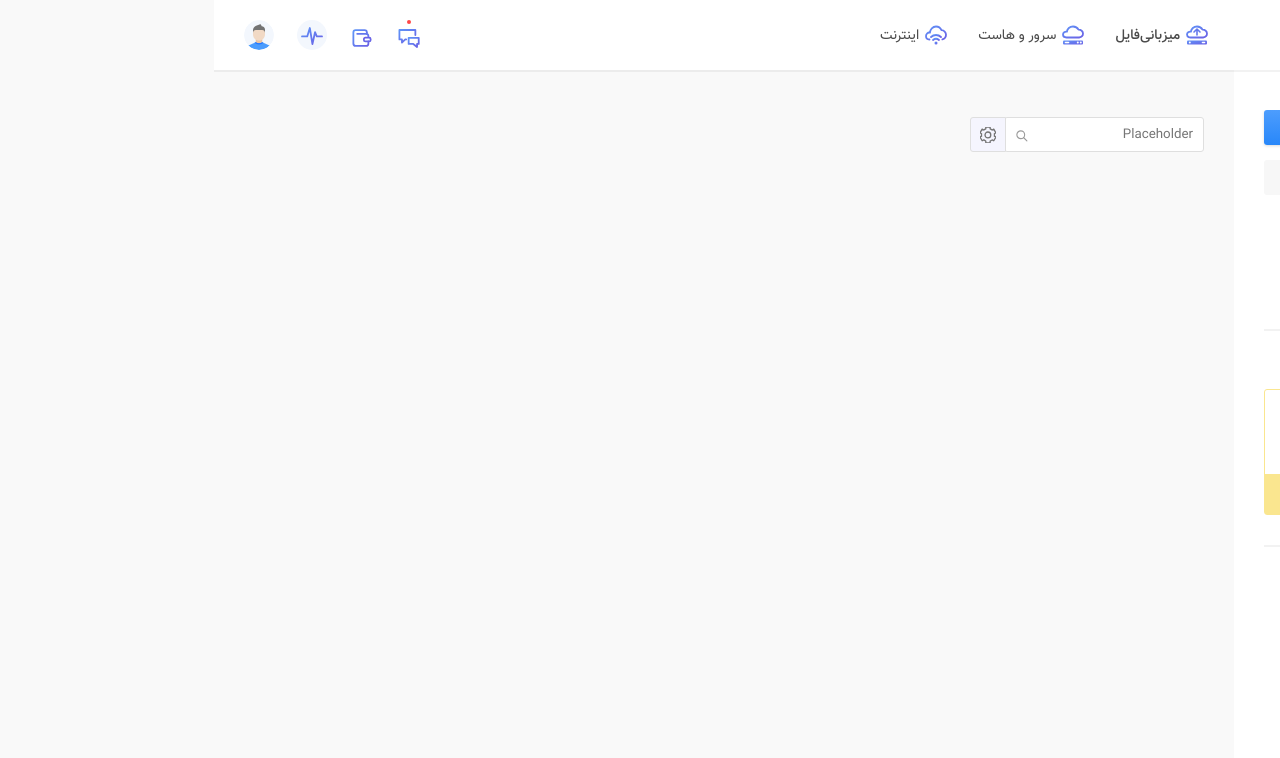
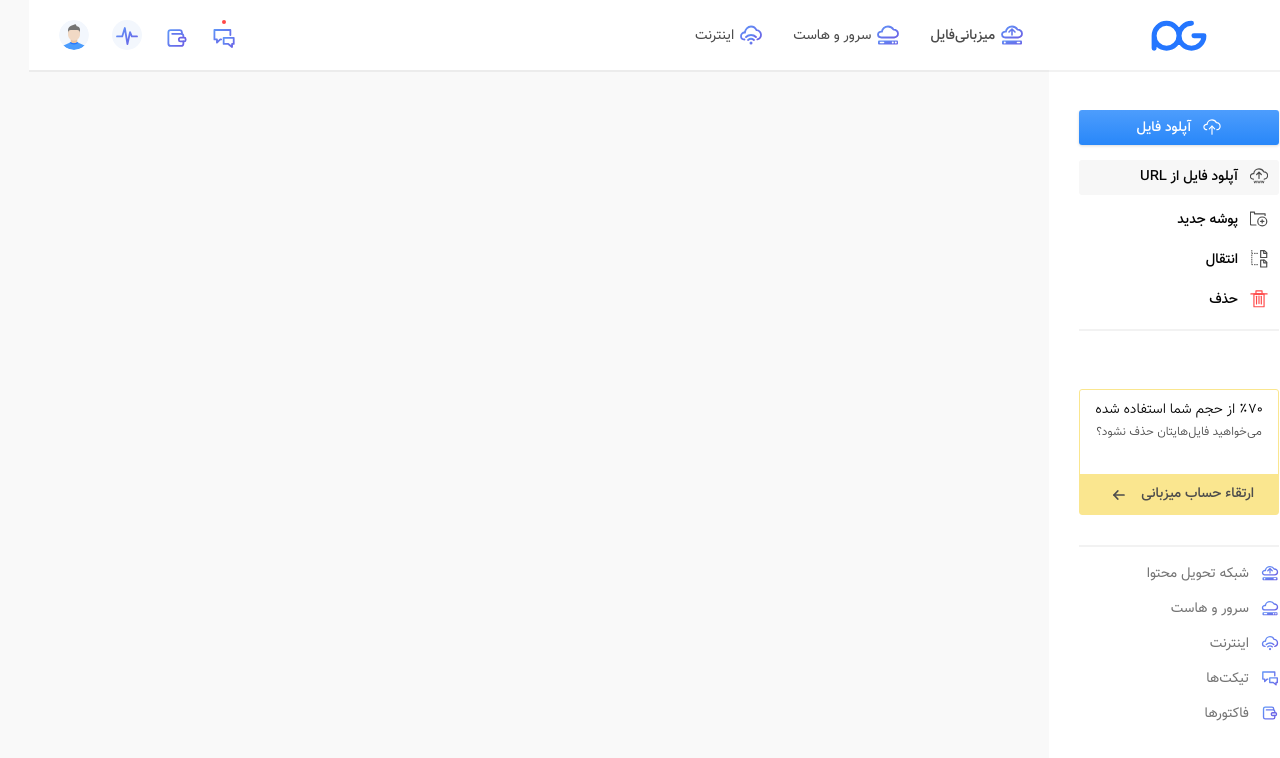
Before and after one commit to cventix/blueberry-cfsui, a React (Create React App) app: page / in a window 1280 px wide. Shown: the top 758 px of the page. Built offline with nearby package versions, Linux system fonts and the light colour scheme.

Commit message:
bug fixed

```diff
--- a/src/components/ui-elements/SearchInput/SearchInput.module.scss
+++ b/src/components/ui-elements/SearchInput/SearchInput.module.scss
@@ -31,7 +31,7 @@
 		background: #f5f5fe;
 		border: 1px solid $input-border;
 		text-align: center;
-
+		cursor: pointer;
 
 		@if $body-dir == 'rtl' {
 			margin-right: -2px;
--- a/src/containers/Home/App.tsx
+++ b/src/containers/Home/App.tsx
@@ -2,7 +2,6 @@ import React, { Component } from "react";
 import { Navbar } from "../../components/Navbar/Navbar";
 import { Sidebar } from "../../components/Sidebar/Sidebar";
 import { Main } from "../../components/Main/Main";
-import { SearchInput } from "../../components/ui-elements/SearchInput/SearchInput";
 import "./App.css";
 
 class App extends Component {
@@ -11,7 +10,7 @@ class App extends Component {
       <div>
         <Navbar />
         <Sidebar />
-        <Main><SearchInput withSetting={true}/></Main>
+        <Main></Main>
       </div>
     );
   }
```
